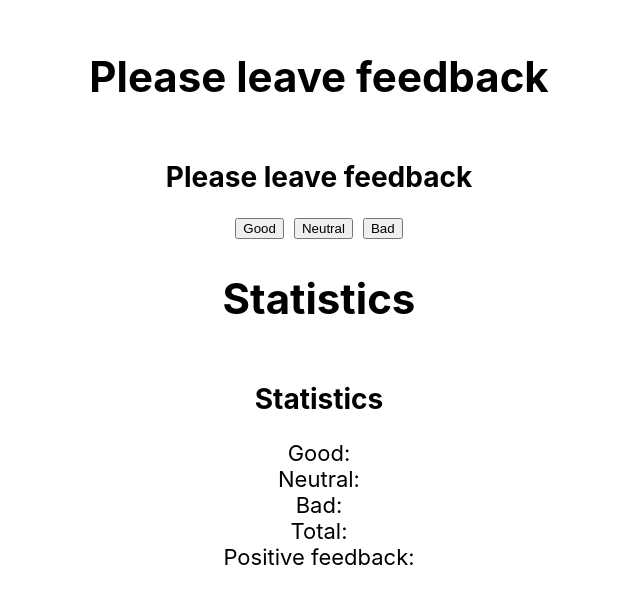
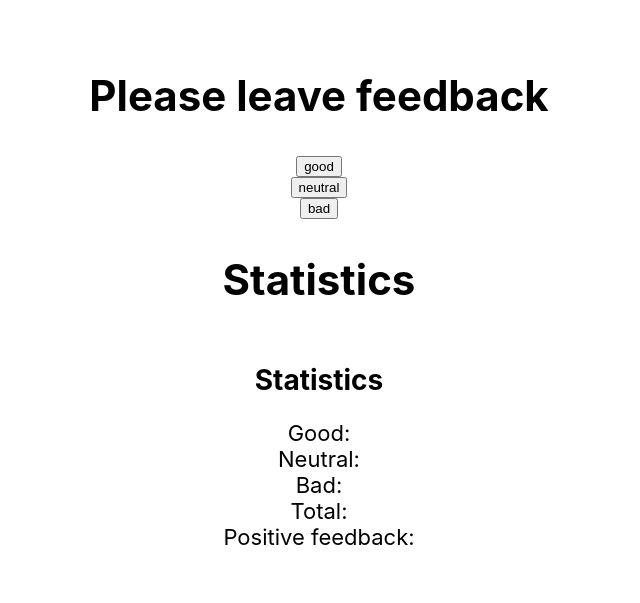
Before and after one commit to statsenkoin/goit-react-hw-02-feedback, a React (Create React App) app: page / in a window 1280 px wide. Shown: the part 107-710 px from the top of the page, without its empty margins (321-961 px from the left). Built offline with nearby package versions, Linux system fonts and the light colour scheme.

Commit message:
Feature/ add props for FeedbackOptions

```diff
--- a/src/components/FeedbackOptions/FeedbackOptions.jsx
+++ b/src/components/FeedbackOptions/FeedbackOptions.jsx
@@ -1,15 +1,31 @@
 import React from 'react';
-import { Title, ButtonPlate } from './FeedbackOptions.styled';
+// import { Title, ButtonPlate } from './FeedbackOptions.styled';
 
-const FeedbackOptions = () => {
+const FeedbackOptions = ({ options, onLeaveFeedback }) => {
   return (
     <>
-      <Title>Please leave feedback</Title>
-      <ButtonPlate>
-        <button>Good</button>
-        <button>Neutral</button>
-        <button>Bad</button>
-      </ButtonPlate>
+      {options.map(option => {
+        return (
+          <button
+            type="button"
+            key={option}
+            id={option}
+            onClick={onLeaveFeedback}
+          >
+            {option}
+          </button>
+        );
+      })}
+
+      {/* <button type="button" id="good" onClick={onLeaveFeedback}>
+        Good
+      </button>
+      <button type="button" id="neutral" onClick={onLeaveFeedback}>
+        Neutral
+      </button>
+      <button type="button" id="bad" onClick={onLeaveFeedback}>
+        Bad
+      </button> */}
     </>
   );
 };
```
